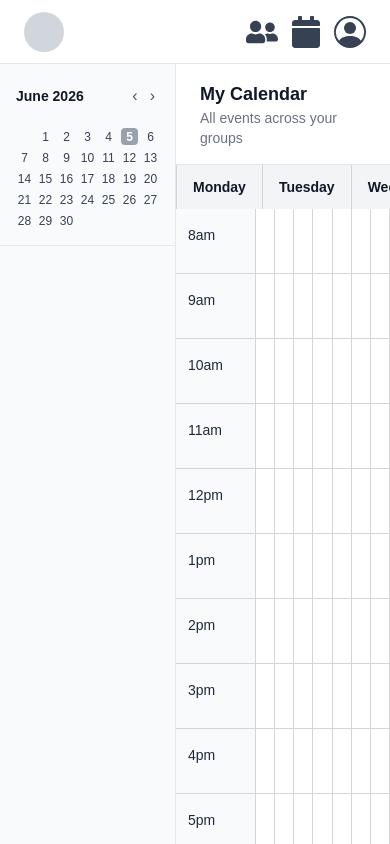
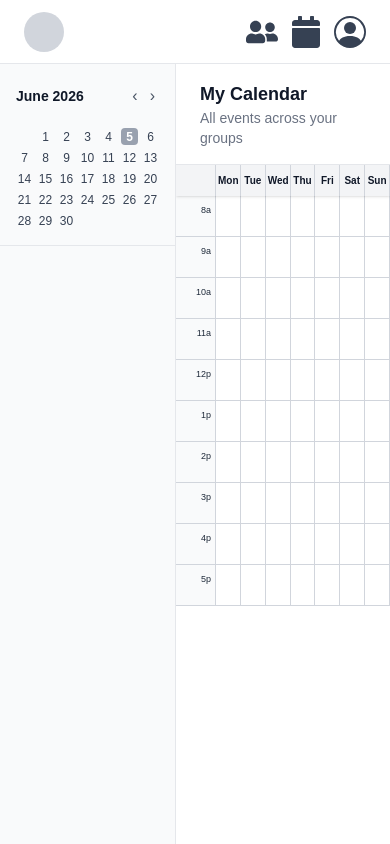
Before and after one commit to AllyBeary/uci-inf124-sp26-naaa, a Next.js app in the folder meet/: page / in a window 390 px wide. Built offline with nearby package versions, Linux system fonts and the light colour scheme.

Commit message:
added some responsiveness to the calendar

```diff
--- a/meet/components/Calendar.tsx
+++ b/meet/components/Calendar.tsx
@@ -23,6 +23,8 @@ const DAYS = [
     "Saturday",
     "Sunday",
 ];
+
+const DAYS_SHORT = ["Mon", "Tue", "Wed", "Thu", "Fri", "Sat", "Sun"];
 
 const overlapColor = (count: number) => {
     if (count === 1) return "bg-green-200";
@@ -61,7 +63,6 @@ export default function Calendar({
         return map;
     }, [allSlots]);
 
-    // People whose availability is consumed by an event covering a given cell.
     const bookedPeopleAt = (dayIndex: number, hour: number) => {
         const ids = new Set<string>();
         for (const e of events) {
@@ -94,17 +95,20 @@ export default function Calendar({
     const getName = (slot: AvailabilitySlot) =>
         slot.personId === "me" ? "You" : (personMap[slot.personId]?.name ?? "");
 
+    const getShortName = (slot: AvailabilitySlot) => getName(slot).split(" ")[0];
+
     return (
-        <div className="flex-1 flex flex-col overflow-hidden bg-white">
+        <div className="flex-1 flex flex-col overflow-hidden bg-white w-full">
             {/* Header */}
-            <div className="flex">
-                <div className="w-20 border-r border-gray-300" />
-                {DAYS.map((day) => (
+            <div className="flex sticky top-0 z-20 bg-white shadow-sm">
+                <div className="w-10 sm:w-14 md:w-20 shrink-0 border-r border-gray-300 bg-gray-100" />
+                {DAYS.map((day, i) => (
                     <div
                         key={day}
-                        className="flex-1 border-r border-gray-300 px-4 py-3 bg-gray-100 text-center text-sm font-semibold text-gray-900"
+                        className="flex-1 min-w-0 border-r border-gray-300 px-0.5 sm:px-2 md:px-4 py-2 md:py-3 bg-gray-100 text-center text-[10px] sm:text-xs md:text-sm font-semibold text-gray-900"
                     >
-                        {day}
+                        <span className="md:hidden">{DAYS_SHORT[i]}</span>
+                        <span className="hidden md:block">{day}</span>
                     </div>
                 ))}
             </div>
@@ -113,10 +117,13 @@ export default function Calendar({
             <div className="flex-1 overflow-auto">
                 {HOURS.map((hour) => (
                     <div key={hour} className="flex border-b border-gray-300">
-                        {/* Time */}
-                        <div className="w-20 border-r border-gray-300 px-3 py-4 text-sm text-gray-800 bg-gray-50">
-                            {hour > 12 ? hour - 12 : hour}
-                            {hour >= 12 ? "pm" : "am"}
+                        {/* Time label */}
+                        <div className="w-10 sm:w-14 md:w-20 shrink-0 border-r border-gray-300 px-1 sm:px-2 md:px-3 py-2 md:py-4 text-[9px] sm:text-xs md:text-sm text-gray-800 bg-gray-50 flex items-start justify-end pr-1 sm:pr-2">
+                            <span>
+                                {hour > 12 ? hour - 12 : hour}
+                                <span className="hidden sm:inline">{hour >= 12 ? "pm" : "am"}</span>
+                                <span className="sm:hidden">{hour >= 12 ? "p" : "a"}</span>
+                            </span>
                         </div>
 
                         {/* Cells */}
@@ -128,7 +135,6 @@ export default function Calendar({
                                 (e) => e.dayIndex === dayIndex && hour >= e.startHour && hour < e.endHour
                             );
 
-                            // Label a person on the first VISIBLE green cell of each run.
                             const visibleNow = cellEvents.length
                                 ? new Set<string>()
                                 : new Set(slots.map((s) => s.personId));
@@ -159,7 +165,7 @@ export default function Calendar({
                             return (
                                 <div
                                     key={`${dayIndex}-${hour}`}
-                                    className={`flex-1 border-r border-gray-300 relative h-16 transition-colors ${roundingClass} ${
+                                    className={`flex-1 min-w-0 border-r border-gray-300 relative h-10 sm:h-12 md:h-16 transition-colors ${roundingClass} ${
                                         showAvailability && hasContent
                                             ? overlapColor(slots.length)
                                             : "bg-white"
@@ -168,9 +174,10 @@ export default function Calendar({
                                     {showAvailability && namesToShow.map((slot) => (
                                         <div
                                             key={slot.personId}
-                                            className="text-[10px] text-gray-800 px-1 pt-1 truncate font-semibold leading-tight"
+                                            className="text-[7px] sm:text-[10px] md:text-xs text-gray-800 px-0.5 sm:px-1 pt-0.5 sm:pt-1 truncate font-semibold leading-tight"
                                         >
-                                            {getName(slot)}
+                                            <span className="sm:hidden">{getShortName(slot)}</span>
+                                            <span className="hidden sm:inline">{getName(slot)}</span>
                                         </div>
                                     ))}
 
@@ -188,7 +195,7 @@ export default function Calendar({
                                                 }`}
                                             >
                                                 {isStart && (
-                                                    <span className="block text-[10px] text-white px-1 pt-0.5 font-semibold truncate">
+                                                    <span className="block text-[7px] sm:text-[10px] md:text-xs text-white px-0.5 sm:px-1 pt-0.5 font-semibold truncate">
                                                         {e.title}
                                                     </span>
                                                 )}
```
